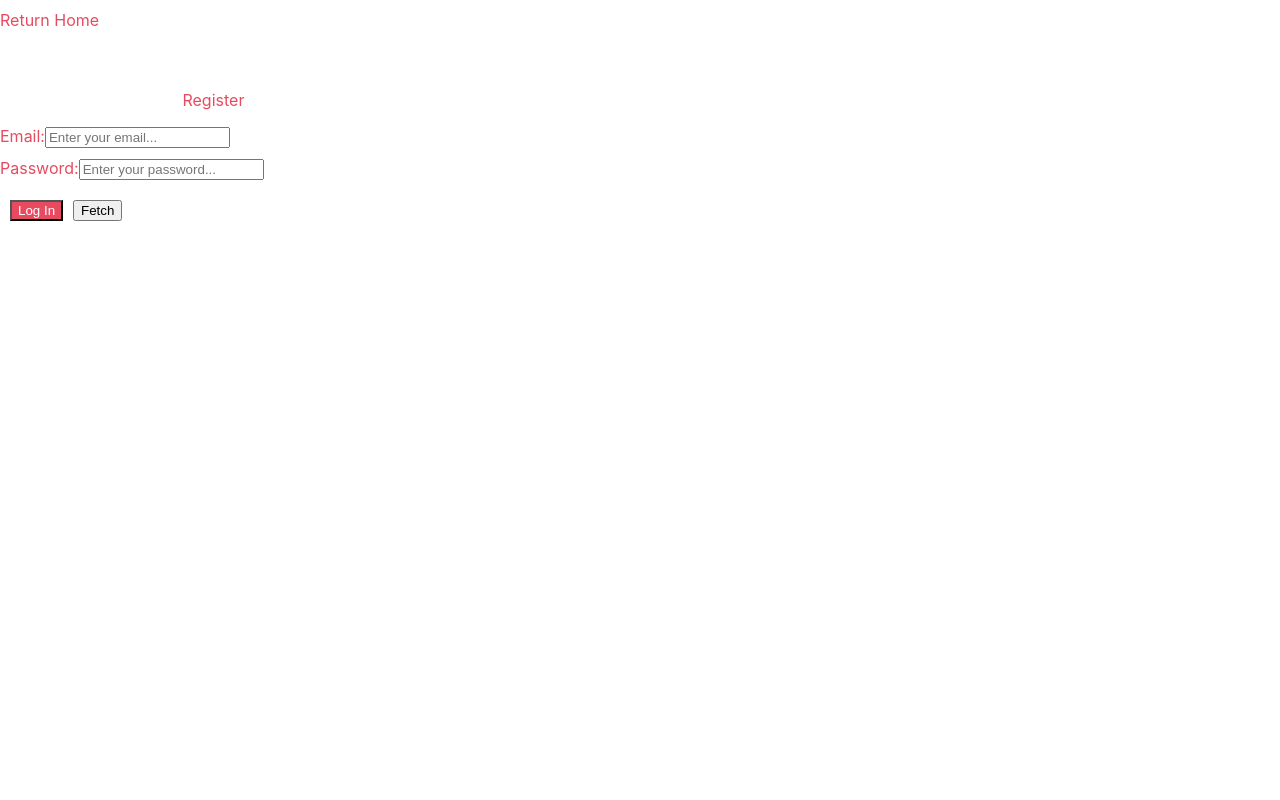
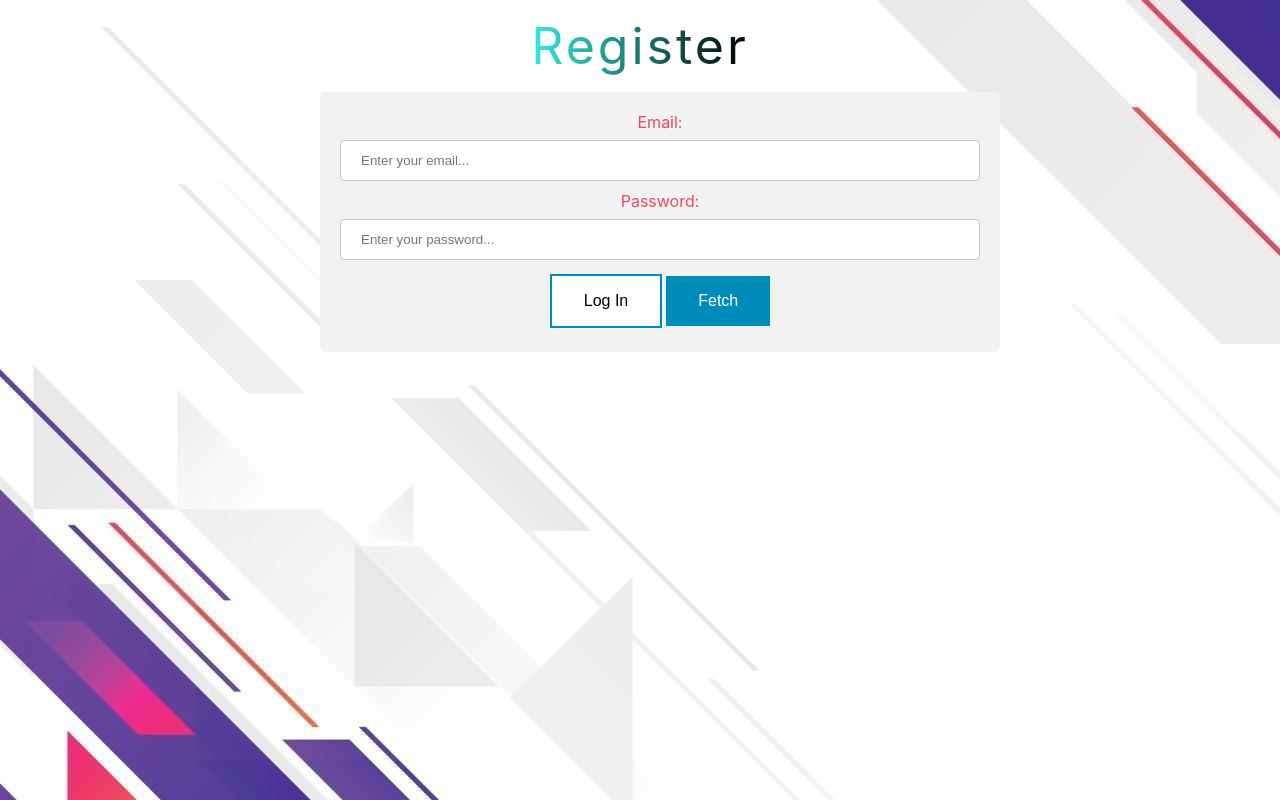
Before and after one commit to yassine-medd/oneapp, a React (Create React App) app: page / in a window 1280 px wide. Built offline with nearby package versions, Linux system fonts and the light colour scheme.

Commit message:
style page Login

```diff
--- a/src/App.css
+++ b/src/App.css
@@ -1,8 +1,16 @@
-.App {
+.fondEcran {
   text-align: center;
+  background-image: url('images/backG.jpg') ;
+   /* Fixe l'image en haut à gauche de la page */
+  position: fixed;
+  top: 0;
+  left: 0;
+  /* Préserve le ratio de l'image */
+  min-width: 100%;
+  min-height: 100%;
 }
 
-.App-logo {
+/* .App-logo {
   height: 40vmin;
   pointer-events: none;
 }
@@ -35,4 +43,4 @@
   to {
     transform: rotate(360deg);
   }
-}
+} */
--- a/src/App.js
+++ b/src/App.js
@@ -5,7 +5,10 @@ import { Fragment } from 'react';
 function App() {
   return (
     <Fragment>
-      <Login/>
+      <div className='fondEcran'>
+       <Login />
+      </div>
+
     </Fragment>
 
 
--- a/src/pages/components/auth/Login.css
+++ b/src/pages/components/auth/Login.css
@@ -1,3 +1,64 @@
+/* Mon css */
+.art-degrade {
+    background: linear-gradient(to right, #36ecde, #000);
+	-webkit-background-clip: text;
+	-webkit-text-fill-color: transparent;
+}
+.titre {
+	letter-spacing: 3px;
+	font-size: larger;
+	font-size: 50px;
+
+}
+
+/*Button*/
+
+.button {
+	background-color: #008CBA; /* Blue */
+	border: none;
+	color: white;
+	padding: 16px 32px;
+	text-align: center;
+	text-decoration: none;
+	display: inline-block;
+	font-size: 16px;
+	margin: 4px 2px;
+	transition-duration: 0.4s;
+	cursor: pointer;
+  }
+
+  .buttonLogin {
+	background-color: white;
+	color: black;
+	border: 2px solid #008CBA;
+  }
+
+  .buttonLogin:hover {
+	background-color: #008CBA;
+	color: white;
+  }
+
+ /* Text box and cadre */
+ .form-control {
+	width: 100%;
+	padding: 12px 20px;
+	margin: 8px 0;
+	display: inline-block;
+	border: 1px solid #ccc;
+	border-radius: 4px;
+	box-sizing: border-box;
+  }
+
+
+  .divLogin {
+	border-radius: 5px;
+	background-color: #f2f2f2;
+	padding: 20px;
+	width: 50%;
+    margin-left: 25%;
+  }
+
+/* Css Login*/
 .returnHome {
 	margin-top: 10px;
 }
@@ -34,3 +95,39 @@ label {
 	color: #e84a5f;
 	border: 1px solid #e84a5f;
 }
+
+
+/* button */
+.jumbotron {
+	background-color: #2a363b;
+	border: 3px solid #e84a5f;
+	margin-top: 125px;
+	color: white;
+	font-style: italic;
+}
+
+.registerButton {
+	background-color: #2a363b;
+	border: 1px solid #e84a5f;
+	color: white;
+	margin: 5px;
+}
+
+.registerButton:hover {
+	background-color: white;
+	color:#e84a5f;
+	border: 1px solid #e84a5f;
+}
+
+.loginButton {
+	background-color: #2a363b;
+	border: 1px solid #e84a5f;
+	color: white;
+	margin: 5px;
+}
+
+.loginButton:hover {
+	background-color: white;
+	color:#e84a5f;
+	border: 1px solid #e84a5f;
+}
--- a/src/pages/components/auth/Login.js
+++ b/src/pages/components/auth/Login.js
@@ -49,21 +49,16 @@ const Login = () =>
 	return (
 	  <Fragment>
 		  <div className="container">
+
 				<div className="row">
-					<div className="col-sm-3 returnHome">
-						<a to="/" className="link"><i className="fas fa-backspace"></i> Return Home</a>
+					<div className="col-10 offset-1 text-center loginText">
+
+						<p><a to="/register" className="link art-degrade titre">Register</a></p>
 					</div>
 				</div>
 
 				<div className="row">
-					<div className="col-10 offset-1 text-center loginText">
-						<h3>Log In Below</h3>
-						<p>Don't have an account? <a to="/register" className="link">Register</a></p>
-					</div>
-				</div>
-
-				<div className="row">
-					<div className="col-10 offset-1 text-center">
+					<div className="divLogin">
 						<form  onSubmit={() => onSubmit()}>
 							{/* Email */}
 							<div className="col-8 offset-2">
@@ -97,10 +92,10 @@ const Login = () =>
 
 							{/* Submit button */}
 							<div className="col-8 offset-2">
-								<button className="btn loginbtn" type="submit">
+								<button className="button buttonLogin" type="submit">
 									Log In
 			 	  				</button>
-								   <button className="btn" onClick={()=> ComponentDidMount()} >
+								   <button className="button " onClick={()=> ComponentDidMount()} >
 									Fetch
 			 	  				</button>
 							</div>
```
Also changed, not shown: src/images/backG.jpg (added).
